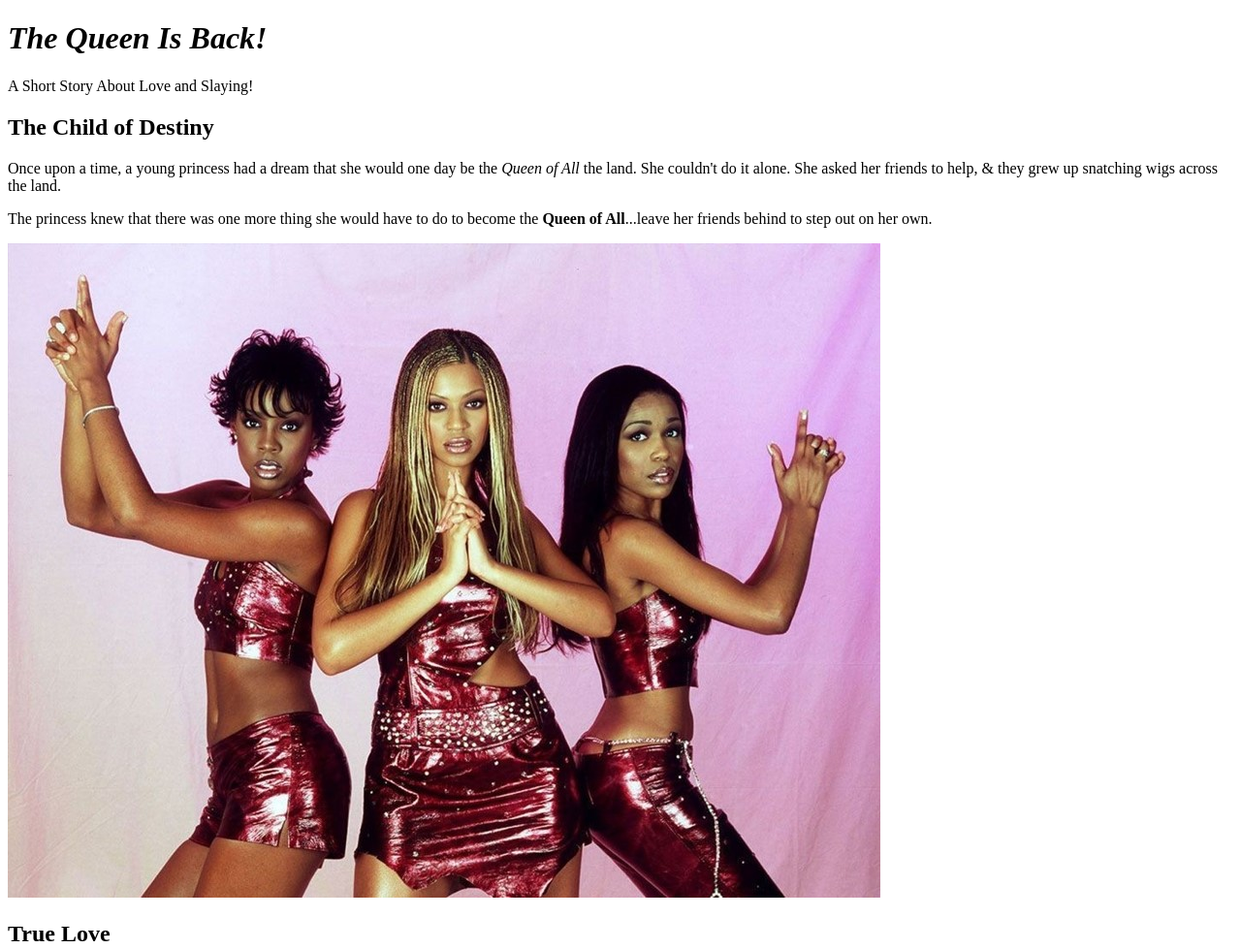
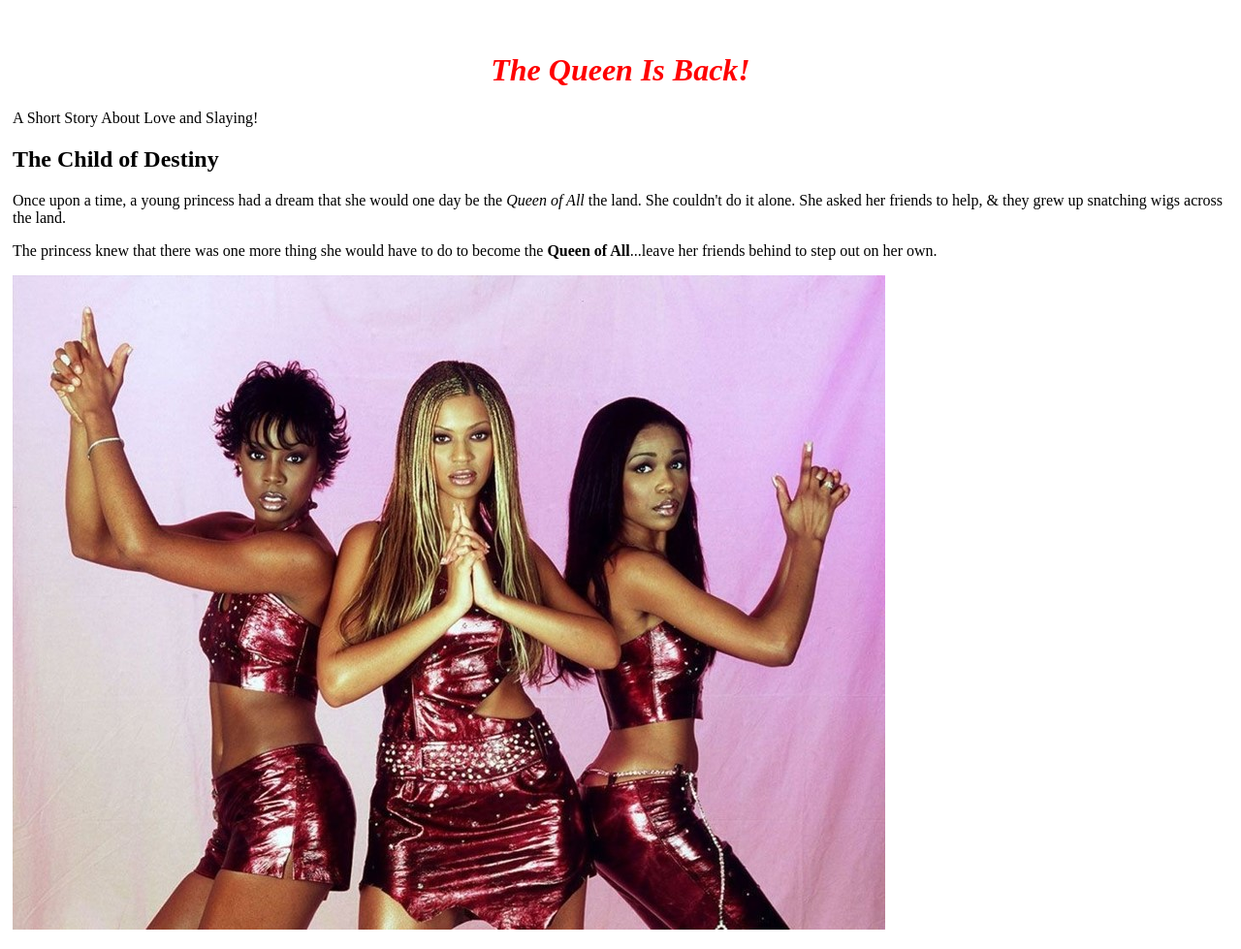
Before and after one commit to PHL-LC101-April22/js-assignment-4-html-me-something-AWoods223, a website: page index.html in a window 1280 px wide. Shown: the top 979 px of the page at 97% size. Drawn offline with Linux system fonts and the light colour scheme.

Commit message:
Added CSS for class selecters

```diff
--- a/styles.css
+++ b/styles.css
@@ -1 +1,15 @@
 /* Write your CSS here! */
+body {
+    margin: 8px;
+    display: block;
+    padding: 25px 5px;
+}
+
+#mainHeading {
+    color: red;
+    text-align: center;
+}
+
+testP.funParagraph {
+    color: green;
+}
```
